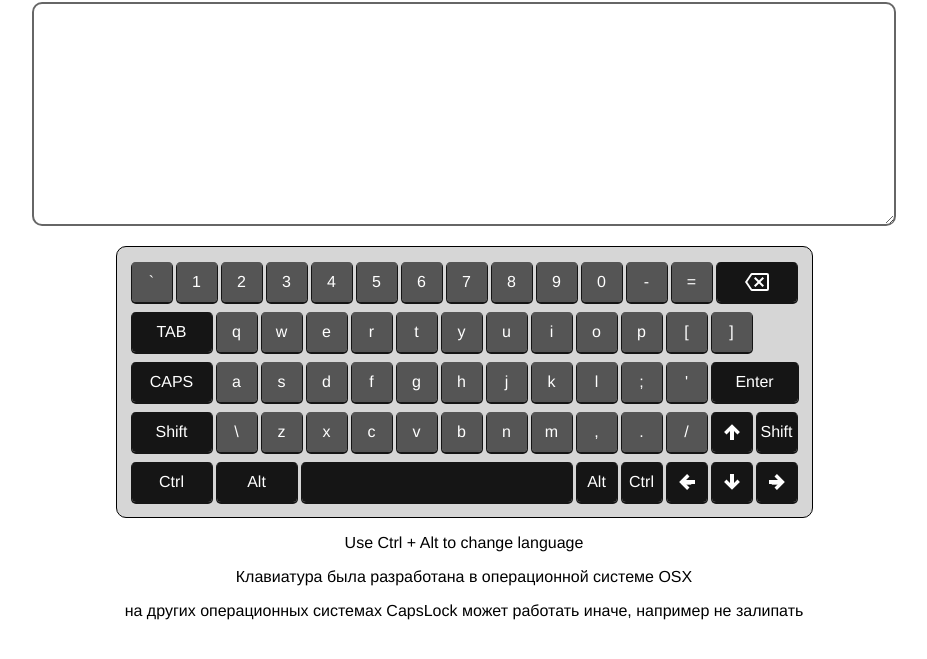
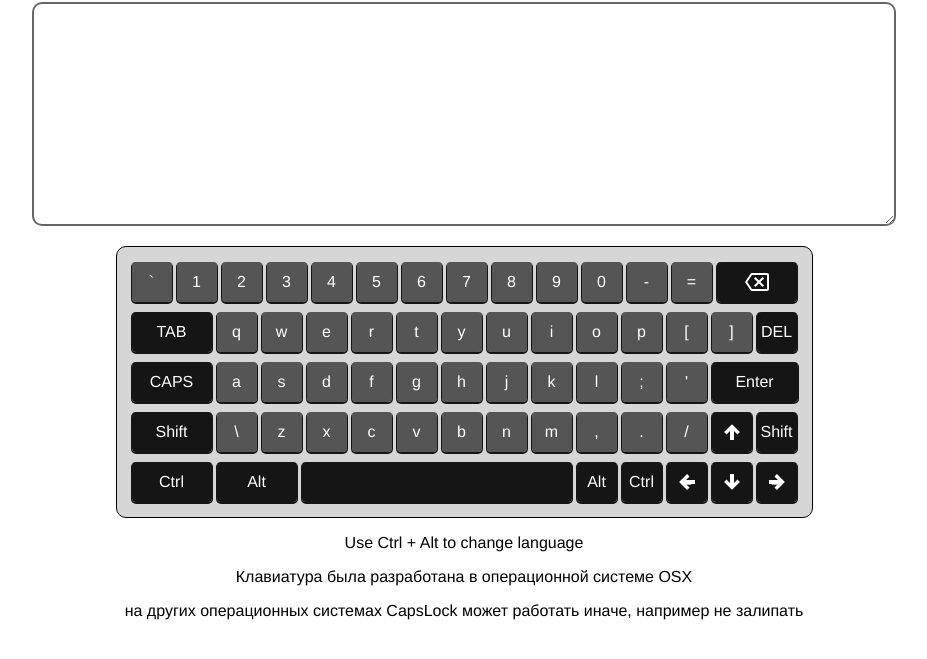
Before and after one commit to a-selyugin/virtual-keyboard, a website built with webpack: page src/index.html in a window 1280 px wide. Shown: the part 65-724 px from the top of the page, without its empty margins (176-1103 px from the left). Built offline with nearby package versions, Linux system fonts and the light colour scheme.

Commit message:
feat: add DEL button

```diff
--- a/src/assets/styles/style.scss
+++ b/src/assets/styles/style.scss
@@ -89,7 +89,7 @@ textarea:focus {
     -webkit-tap-highlight-color: transparent;
 }
 
-.Backspace, .Tab, .DEL, .CapsLock, .Enter, .ShiftLeft, .ControlLeft, .AltLeft, .Space, .ArrowUp, .ArrowLeft, .ArrowDown, .ArrowRight, .ShiftRight, .AltRight, .ControlRight{
+.Backspace, .Tab, .NumpadDecimal, .CapsLock, .Enter, .ShiftLeft, .ControlLeft, .AltLeft, .Space, .ArrowUp, .ArrowLeft, .ArrowDown, .ArrowRight, .ShiftRight, .AltRight, .ControlRight{
     background-color: $func-key-background;
     width: 80px;
     font-weight: 500;
@@ -102,7 +102,7 @@ textarea:focus {
 .Enter {
     width: 86px;
 }
-.DEL, .ArrowUp, .ArrowLeft, .ArrowDown, .ArrowRight, .ShiftRight, .AltRight, .ControlRight{
+.NumpadDecimal, .ArrowUp, .ArrowLeft, .ArrowDown, .ArrowRight, .ShiftRight, .AltRight, .ControlRight{
     background-color: $func-key-background;
     width: 40px;
 }
--- a/src/js/keyboard-arrays.js
+++ b/src/js/keyboard-arrays.js
@@ -2,11 +2,11 @@ import Key from './Key';
 
 // в этом файле создаю массивы для разных раскладок и массив исключений,
 // для которых не действуют преобразования символов
-const exceptionsArray = ['Backspase', 'TAB', 'DEL', 'CAPS', 'Enter', 'Shift', 'Ctrl', 'Alt', 'Space', 'Up', 'Left', 'Down', 'Right'];
+const exceptionsArray = ['Backspase', 'TAB', 'NumpadDecimal', 'CAPS', 'Enter', 'Shift', 'Ctrl', 'Alt', 'Space', 'Up', 'Left', 'Down', 'Right'];
 
 const keyNamesArray = [
   'Backquote', 'Digit1', 'Digit2', 'Digit3', 'Digit4', 'Digit5', 'Digit6', 'Digit7', 'Digit8', 'Digit9', 'Digit0', 'Minus', 'Equal', 'Backspace',
-  'Tab', 'KeyQ', 'KeyW', 'KeyE', 'KeyR', 'KeyT', 'KeyY', 'KeyU', 'KeyI', 'KeyO', 'KeyP', 'BracketLeft', 'BracketRight', 'DEL',
+  'Tab', 'KeyQ', 'KeyW', 'KeyE', 'KeyR', 'KeyT', 'KeyY', 'KeyU', 'KeyI', 'KeyO', 'KeyP', 'BracketLeft', 'BracketRight', 'NumpadDecimal',
   'CapsLock', 'KeyA', 'KeyS', 'KeyD', 'KeyF', 'KeyG', 'KeyH', 'KeyJ', 'KeyK', 'KeyL', 'Semicolon', 'Quote', 'Enter',
   'ShiftLeft', 'Backslash', 'KeyZ', 'KeyX', 'KeyC', 'KeyV', 'KeyB', 'KeyN', 'KeyM', 'Comma', 'Period', 'Slash', 'ArrowUp', 'ShiftRight',
   'ControlLeft', 'AltLeft', 'Space', 'AltRight', 'ControlRight', 'ArrowLeft', 'ArrowDown', 'ArrowRight',
@@ -69,7 +69,7 @@ for (let i = 0; i <= 13; i += 1) {
   keyboardArray[0].push(fullKeyboard[i]);
 }
 
-for (let i = 14; i <= 26; i += 1) {
+for (let i = 14; i <= 27; i += 1) {
   keyboardArray[1].push(fullKeyboard[i]);
 }
 
```
